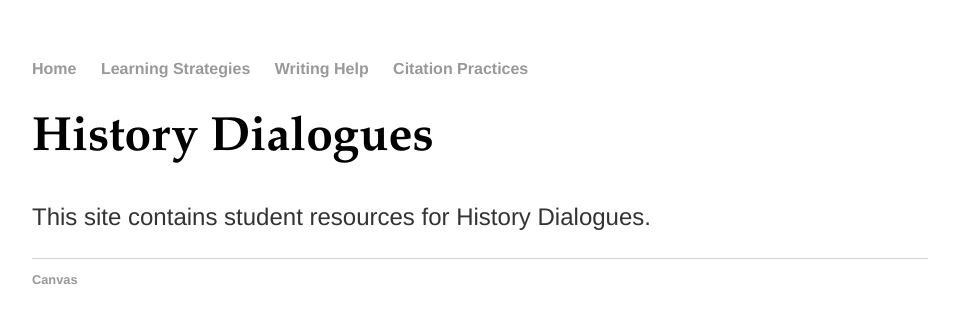
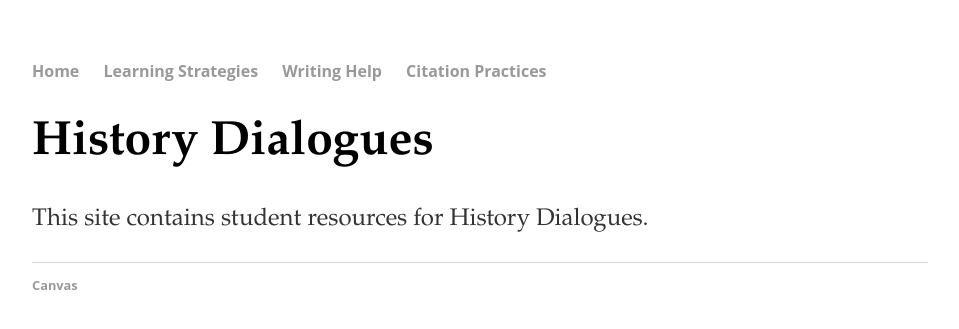
Before and after one commit to katehreed/katehreed.github.io, a Jekyll site: the page built from index.html, in a window 1280 px wide. Shown: the top 329 px of the page, without its empty margins (160-1119 px from the left). Built offline with Jekyll 4.4.1, drawn with Linux system fonts in a browser that asks for light colours.

Commit message:
Update main.css

```diff
--- a/css/main.css
+++ b/css/main.css
@@ -3,7 +3,7 @@ body {
     width: 70%;
 }
 nav ul, footer ul {
-    font-family:'Helvetica', 'Arial', 'Sans-Serif';
+    font-family:'Open Sans', 'Sans-Serif';
     padding: 0px;
     list-style: none;
     font-weight: bold;
@@ -26,7 +26,7 @@ h1 {
 }
 p {
     font-size: 1.5em;
-    font-family:'Helvetica', 'Arial', 'Sans-Serif';
+    font-family: 'Palatino Linotype', 'Book Antiqua', 'Palatino', serif;
     line-height: 1.4em;
     color: #333;
 }
```
